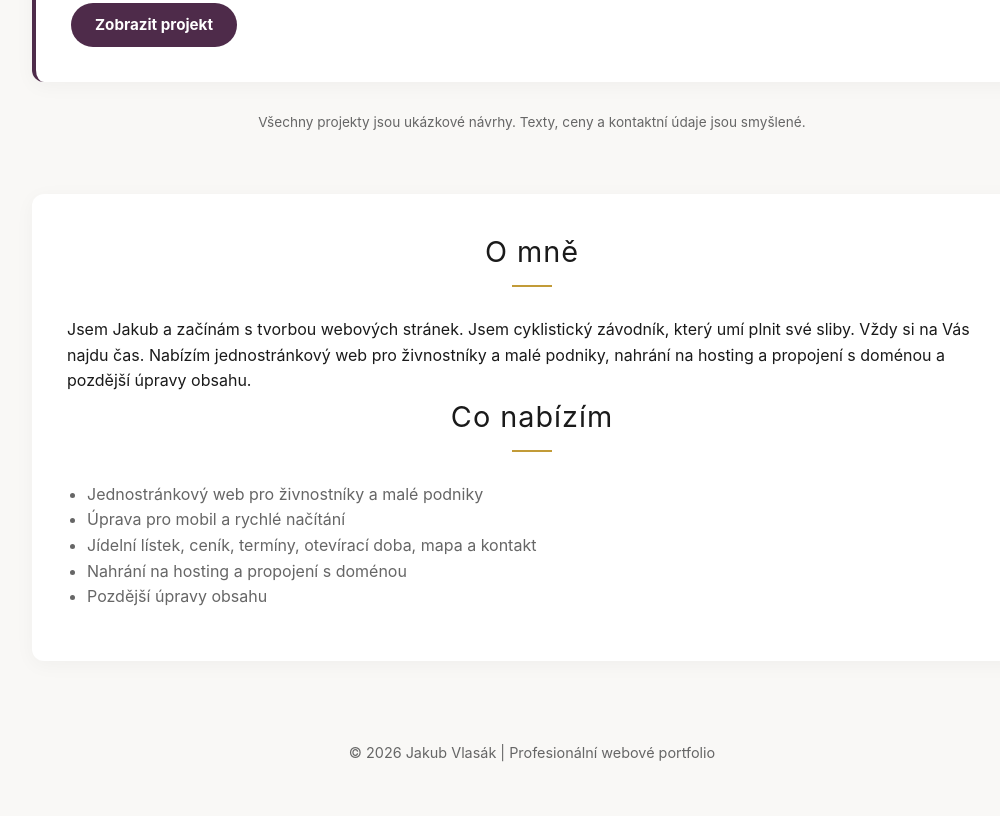
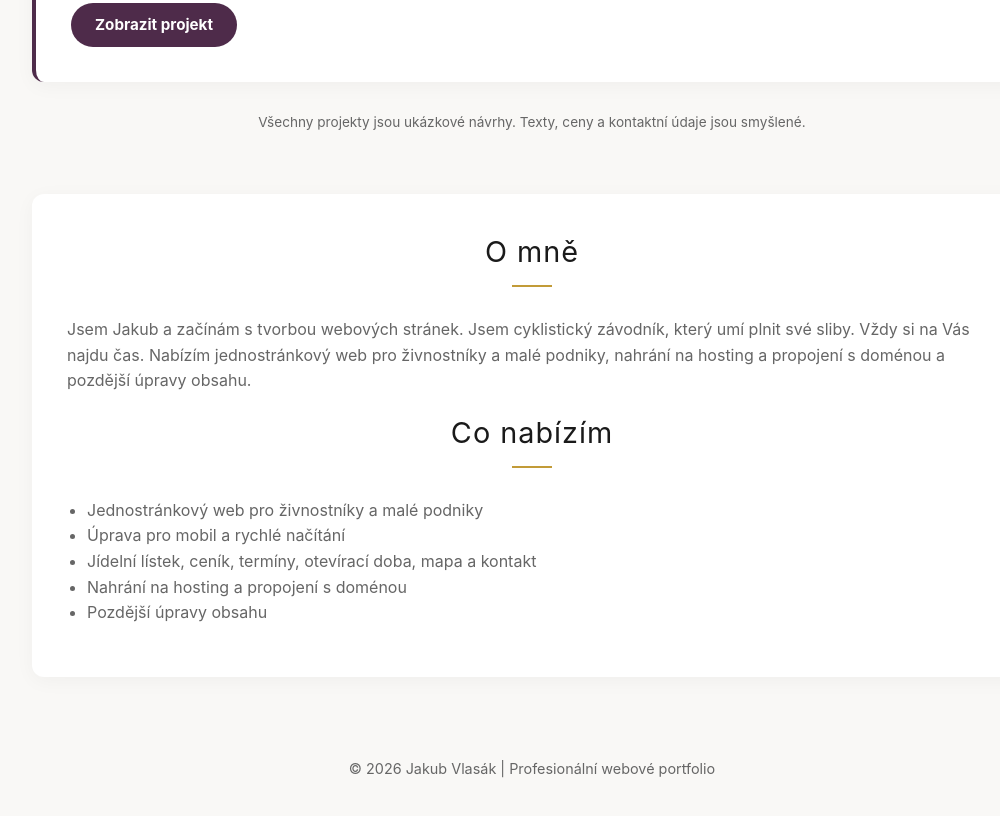
Before and after one commit to jakubvlasak211/portfolio, a plain HTML site: page index.html in a window 1280 px wide. Shown: the part 2357-3173 px from the top of the page, without its empty margins (108-1108 px from the left). Drawn offline with Linux system fonts and the light colour scheme.

Commit message:
Fix HTML formatting and structure

```diff
--- a/index.html
+++ b/index.html
@@ -209,10 +209,10 @@
 
         <div class="about-box">
             <h2>O mně</h2>
-            <u1>
+            <p>
                 Jsem Jakub a začínám s tvorbou webových stránek. Jsem cyklistický závodník, který umí plnit své sliby. Vždy si na Vás najdu čas. Nabízím jednostránkový web pro živnostníky a malé podniky,
 nahrání na hosting a propojení s doménou a pozdější úpravy obsahu.
-            </u1>
+            </p>
 
             <h2>Co nabízím</h2>
             <ul>
```
